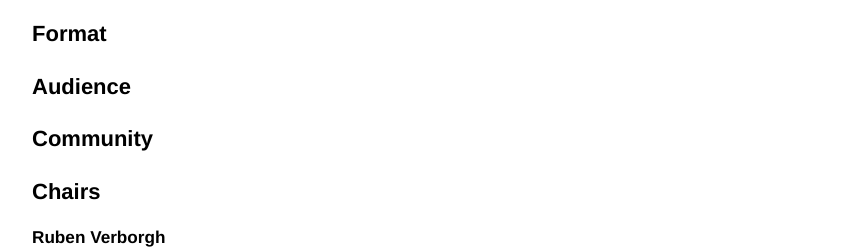
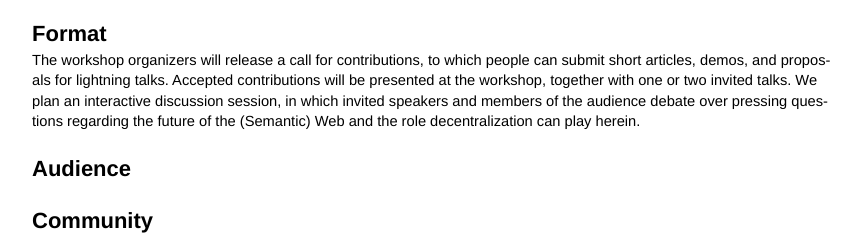
Before and after one commit to DeSemWeb/ISWC2019-Workshop-Proposal, a plain HTML site: page index.html in a window 1280 px wide. Shown: the part 1153-1405 px from the top of the page, without its empty margins (208-1071 px from the left). Drawn offline with Linux system fonts and the light colour scheme.

Commit message:
Add format.

```diff
--- a/index.html
+++ b/index.html
@@ -128,6 +128,18 @@
       <!-- The intended mix of events, such as paper presentations,
            invited talks, panels, demos and general discussion
            (Either a tabular schedule or a one paragraph summary) -->
+      <p>
+        The workshop organizers will release a call for contributions,
+        to which people can submit short articles, demos,
+        and proposals for lightning talks.
+        Accepted contributions will be presented at the workshop,
+        together with one or two invited talks.
+        We plan an interactive discussion session,
+        in which invited speakers and members of the audience
+        debate over pressing questions
+        regarding the future of the (Semantic) Web
+        and the role decentralization can play herein.
+      </p>
     </section>
 
     <section id="audience">
```
